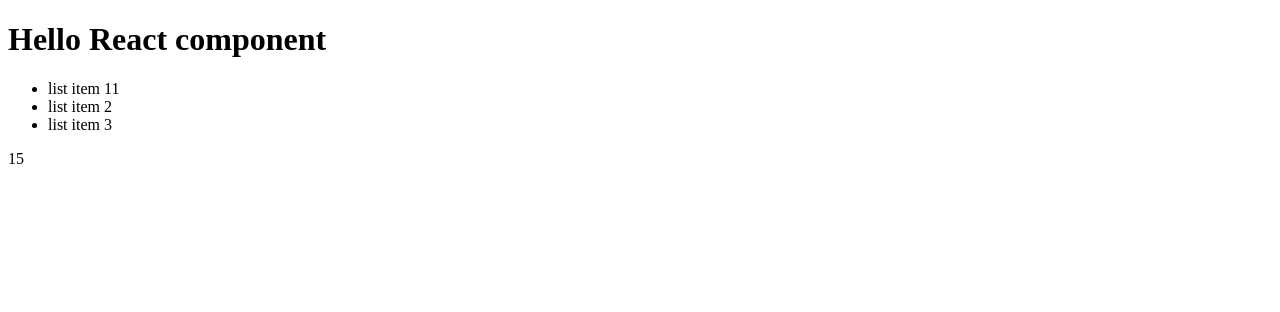
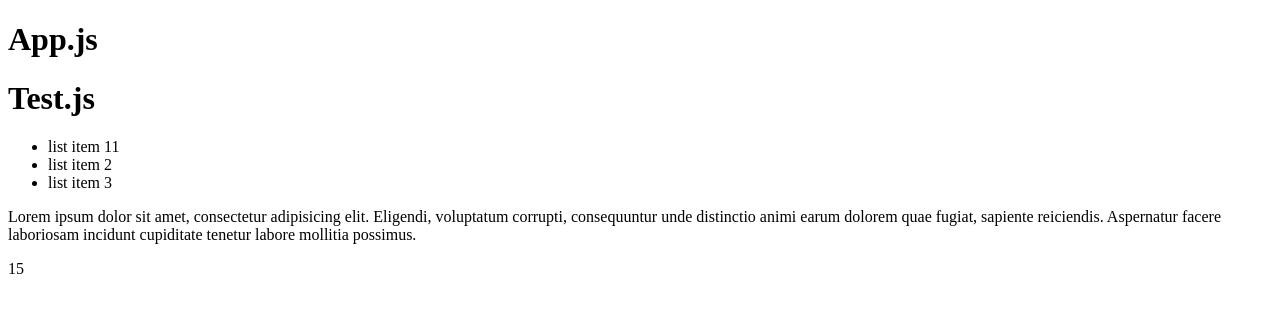
Before and after one commit to Denis-L99/React_project, a React (Create React App) app: page / in a window 1280 px wide. Shown: the top 312 px of the page. Built offline with nearby package versions, Linux system fonts and the light colour scheme.

Commit message:
обязательные и не обязательные элементы

```diff
--- a/src/App.tsx
+++ b/src/App.tsx
@@ -14,22 +14,37 @@ import React from 'react'
 // )
 
 // React Component
-const Title = () => <h1>Hello React component</h1>
+type TitleProps = {
+  title: string
+  text?: string
+}
+
+const Title = (props: TitleProps) => <h1>
+    {props.text}
+    {props.title}
+   </h1>
 
 const List = () => {
   let a = 10
   return (
+    <React.Fragment>
   <ul>
     <li>list item {a + 1}</li>
     <li>list item 2</li>
     <li>list item 3</li>
   </ul>
-
+  <p>Lorem ipsum dolor sit amet, consectetur adipisicing elit. Eligendi, voluptatum corrupti, consequuntur unde distinctio animi earum dolorem quae fugiat, sapiente reiciendis. Aspernatur facere laboriosam incidunt cupiditate tenetur labore mollitia possimus.</p>
+    </React.Fragment>
   )
 }
 
 function App() {
-    return <div className="App"><Title /> <List/> {10 + 5}</div>
+    return <div className="App">
+      <Title title="App.js" />
+      <Title title="Test.js" />
+       <List/>
+        {10 + 5}
+        </div>
 }
 
 export default App
```
